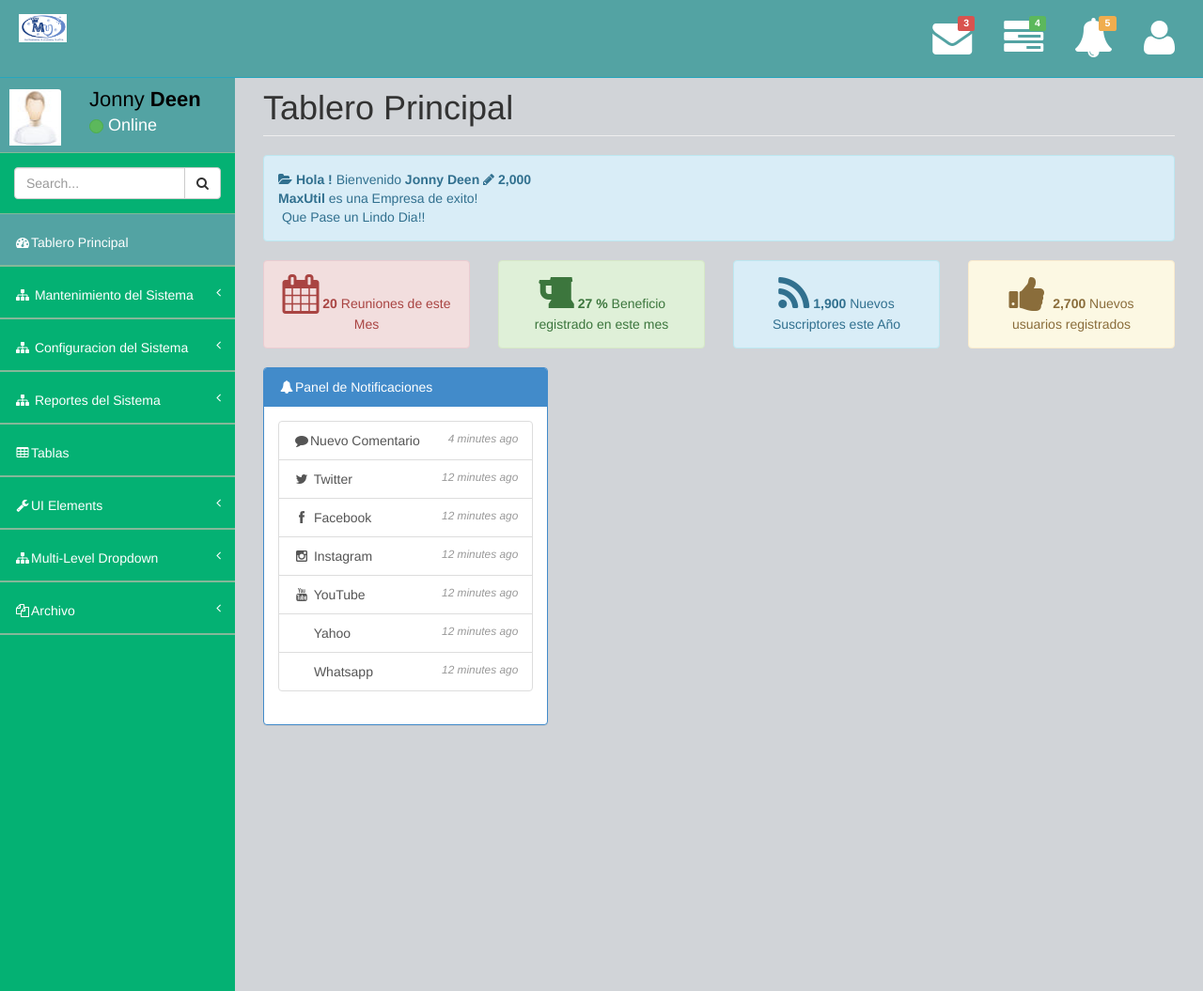
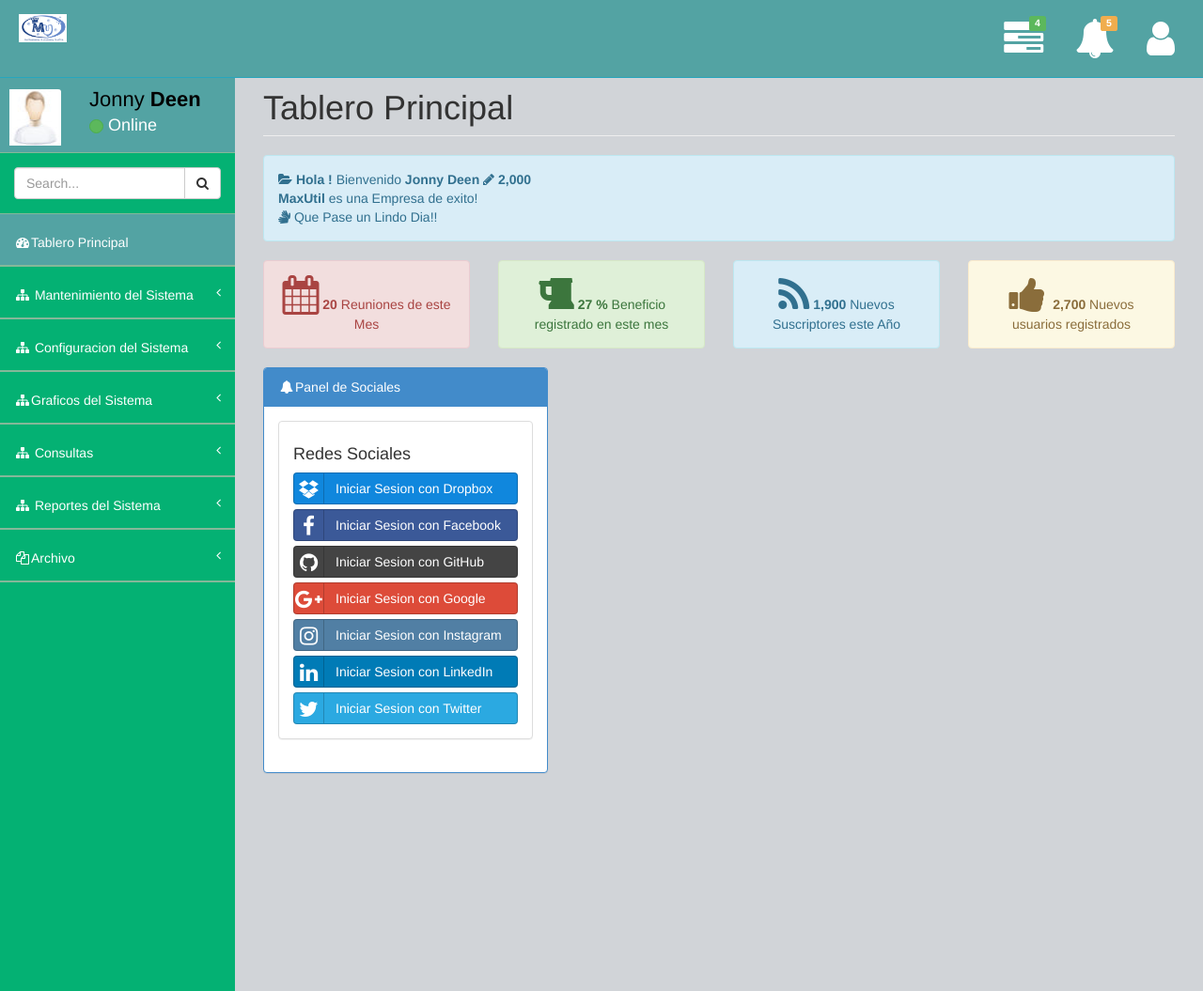
Before and after one commit to SRNelsonR/ProyectoPOO, a PHP site: page /formularios/administrador.php in a window 1280 px wide. Shown: the whole page at 94% size. Run offline with PHP 8.4, Linux system fonts and the light colour scheme; some libraries are stand-ins or nearby versions.

Commit message:
menu principal administrador

```diff
--- a/Sistema/formularios/administrador.php
+++ b/Sistema/formularios/administrador.php
@@ -11,7 +11,9 @@
     <link href="../css/style.css" rel="stylesheet" />
     <link href="../css/main-style.css" rel="stylesheet" />
     <!-- Page-Level CSS -->
-    <link href="assets/plugins/morris/morris-0.4.3.min.css" rel="stylesheet" />
+    <link href="../css/plugins/morris/morris-0.4.3.min.css" rel="stylesheet" />
+    <link href="../css/plugins/social-buttons/social-buttons.css" rel="stylesheet" />
+
    </head>
 <body>
     <!--  wrapper -->
@@ -34,58 +36,6 @@
             <!-- navbar-top-links -->
             <ul class="nav navbar-top-links navbar-right">
                 <!-- main dropdown -->
-                <li class="dropdown">
-                    <a class="dropdown-toggle" data-toggle="dropdown" href="#">
-                        <span class="top-label label label-danger">3</span><i class="fa fa-envelope fa-3x"></i>
-                    </a>
-                    <!-- dropdown-messages -->
-                    <ul class="dropdown-menu dropdown-messages">
-                        <li>
-                            <a href="#">
-                                <div>
-                                    <strong><span class=" label label-danger">Andrew Smith</span></strong>
-                                    <span class="pull-right text-muted">
-                                        <em>Yesterday</em>
-                                    </span>
-                                </div>
-                                <div>Lorem ipsum dolor sit amet, consectetur adipiscing elit. Pellentesque eleifend...</div>
-                            </a>
-                        </li>
-                        <li class="divider"></li>
-                        <li>
-                            <a href="#">
-                                <div>
-                                    <strong><span class=" label label-info">Jonney Depp</span></strong>
-                                    <span class="pull-right text-muted">
-                                        <em>Yesterday</em>
-                                    </span>
-                                </div>
-                                <div>Lorem ipsum dolor sit amet, consectetur adipiscing elit. Pellentesque eleifend...</div>
-                            </a>
-                        </li>
-                        <li class="divider"></li>
-                        <li>
-                            <a href="#">
-                                <div>
-                                    <strong><span class=" label label-success">Jonney Depp</span></strong>
-                                    <span class="pull-right text-muted">
-                                        <em>Yesterday</em>
-                                    </span>
-                                </div>
-                                <div>Lorem ipsum dolor sit amet, consectetur adipiscing elit. Pellentesque eleifend...</div>
-                            </a>
-                        </li>
-                        <li class="divider"></li>
-                        <li>
-                            <a class="text-center" href="#">
-                                <strong>Read All Messages</strong>
-                                <i class="fa fa-angle-right"></i>
-                            </a>
-                        </li>
-                    </ul>
-                    <!-- end dropdown-messages -->
-                </li>
-
                 <li class="dropdown">
                     <a class="dropdown-toggle" data-toggle="dropdown" href="#">
                         <span class="top-label label label-success">4</span>  <i class="fa fa-tasks fa-3x"></i>
@@ -290,25 +240,25 @@
                         <a href="#"><i class="fa fa-sitemap fa-fw"></i> Mantenimiento del Sistema<span class="fa arrow"></span></a>
                         <ul class="nav nav-second-level">
                             <li>
-                                <a href="../class/forms.html">Productos</a>
+                                <a href="../class/forms.php">Productos</a>
                             </li>
                             <li>
-                                <a href="../class/forms1.html">Clientes</a>
+                                <a href="../class/forms1.php">Clientes</a>
                             </li>
                             <li>
-                                <a href="../class/forms2.html">Empleados</a>
+                                <a href="../class/forms2.php">Empleados</a>
                             </li>
                             <li>
-                                <a href="../class/forms3.html">Laboratorios</a>
+                                <a href="../class/forms3.php">Laboratorios</a>
                             </li>
                             <li>
-                                <a href="../class/forms4.html">Presentaciones</a>
+                                <a href="../class/forms4.php">Presentaciones</a>
                             </li>
                             <li>
-                                <a href="../class/forms5.html">Dolencias</a>
+                                <a href="../class/forms5.php">Dolencias</a>
                             </li>
                             <li>
-                                <a href="../class/forms6.html">Estados</a>
+                                <a href="../class/forms6.php">Estados</a>
                             </li>
                         </ul>
                         <!-- second-level-items -->
@@ -317,10 +267,31 @@
                         <a href="#"><i class="fa fa-sitemap fa-fw"></i> Configuracion del Sistema<span class="fa arrow"></span></a>
                         <ul class="nav nav-second-level">
                             <li>
-                                <a href="flot.html">Flot Charts</a>
+                                <a href="../class/forms7.html">Configuracion del ISV</a>
+                            </li>
+                        </ul>
+                        <!-- second-level-items -->
                     </li>
                     <li>
-                                <a href="morris.html">Morris Charts</a>
+                        <a href="#"><i class="fa fa-sitemap fa-fw"></i>Graficos del Sistema<span class="fa arrow"></span></a>
+                        <ul class="nav nav-second-level">
+                            <li>
+                                <a href="../class/morris.html">Ir a Graficos</a>
+                            </li>
+                        </ul>
+                        <!-- second-level-items -->
+                    </li>
+                    <li>
+                        <a href="#"><i class="fa fa-sitemap fa-fw"></i> Consultas<span class="fa arrow"></span></a>
+                        <ul class="nav nav-second-level">
+                            <li>
+                                <a href="../class/tables.html">Precio Productos</a>
+                            </li>
+                            <li>
+                                <a href="../class/tables1.html">Productos Inexistentes</a>
+                            </li>
+                            <li>
+                                <a href="../class/tables2.html">Productos por Dolencia</a>
                             </li>
                         </ul>
                         <!-- second-level-items -->
@@ -329,66 +300,10 @@
                         <a href="#"><i class="fa fa-sitemap fa-fw"></i> Reportes del Sistema<span class="fa arrow"></span></a>
                         <ul class="nav nav-second-level">
                             <li>
-                                <a href="flot.html">Listado de Productos</a>
+                                <a href="../class/flot.html">Listado de Productos</a>
                             </li>
                             <li>
-                                <a href="morris.html">Listado de Clientes</a>
-                            </li>
-                        </ul>
-                        <!-- second-level-items -->
-                    </li>
-
-                    <li>
-                        <a href="../class/tables.html"><i class="fa fa-table fa-fw"></i>Tablas</a>
-                    </li>
-
-                    <li>
-                        <a href="#"><i class="fa fa-wrench fa-fw"></i>UI Elements<span class="fa arrow"></span></a>
-                        <ul class="nav nav-second-level">
-                            <li>
-                                <a href="panels-wells.html">Panels and Wells</a>
-                            </li>
-                            <li>
-                                <a href="buttons.html">Buttons</a>
-                            </li>
-                            <li>
-                                <a href="notifications.html">Notifications</a>
-                            </li>
-                            <li>
-                                <a href="typography.html">Typography</a>
-                            </li>
-                            <li>
-                                <a href="grid.html">Grid</a>
-                            </li>
-                        </ul>
-                        <!-- second-level-items -->
-                    </li>
-                    <li>
-                        <a href="#"><i class="fa fa-sitemap fa-fw"></i>Multi-Level Dropdown<span class="fa arrow"></span></a>
-                        <ul class="nav nav-second-level">
-                            <li>
-                                <a href="#">Second Level Item</a>
-                            </li>
-                            <li>
-                                <a href="#">Second Level Item</a>
-                            </li>
-                            <li>
-                                <a href="#">Third Level <span class="fa arrow"></span></a>
-                                <ul class="nav nav-third-level">
-                                    <li>
-                                        <a href="#">Third Level Item</a>
-                                    </li>
-                                    <li>
-                                        <a href="#">Third Level Item</a>
-                                    </li>
-                                    <li>
-                                        <a href="#">Third Level Item</a>
-                                    </li>
-                                    <li>
-                                        <a href="#">Third Level Item</a>
-                                    </li>
-                                </ul>
-                                <!-- third-level-items -->
+                                <a href="../class/morris.html">Listado de Clientes</a>
                             </li>
                         </ul>
                         <!-- second-level-items -->
@@ -465,46 +380,42 @@
                     <!-- Notifications-->
                     <div class="panel panel-primary">
                         <div class="panel-heading">
-                            <i class="fa fa-bell fa-fw"></i>Panel de Notificaciones
+                            <i class="fa fa-bell fa-fw"></i>Panel de Sociales
                             </div>
 
                                 <div class="panel-body">
                                     <div class="list-group">
-                                <a href="#" class="list-group-item">
-                                    <i class="fa fa-comment fa-fw"></i>Nuevo Comentario
-                                    <span class="pull-right text-muted small"><em>4 minutes ago</em>
-                                    </span>
+                                            <!-- Social Buttons-->
+                                <div class="panel panel-default">
+                                    <div class="panel-body">
+                                        <h4>Redes Sociales</h4>
+                                        <a class="btn btn-block btn-social btn-dropbox" href="https://www.dropbox.com/" >
+                                            <i class="fa fa-dropbox"></i> Iniciar Sesion con Dropbox
                                         </a>
-                                <a href="https://twitter.com/?lang=es" class="list-group-item">
-                                    <i class="fa fa-twitter fa-fw"></i> Twitter
-                                    <span class="pull-right text-muted small"><em>12 minutes ago</em>
-                                    </span>
+                                        <a class="btn btn-block btn-social btn-facebook" href="https://www.facebook.com/">
+                                            <i class="fa fa-facebook"></i> Iniciar Sesion con Facebook
                                         </a>
-                                <a href="https://www.facebook.com/" class="list-group-item">
-                                    <i class="fa fa-facebook fa-fw" ></i> Facebook
-                                    <span class="pull-right text-muted small"><em>12 minutes ago</em>
-                                    </span>
+
+                                        <a class="btn btn-block btn-social btn-github" href="https://www.github.com/">
+                                            <i class="fa fa-github"></i> Iniciar Sesion con GitHub
                                         </a>
-                                <a href="https://www.instagram.com/?hl=es" class="list-group-item">
-                                    <i class="fa fa-instagram fa-fw" ></i> Instagram
-                                    <span class="pull-right text-muted small"><em>12 minutes ago</em>
-                                    </span>
+                                        <a class="btn btn-block btn-social btn-google-plus" href="https://www.google.com/">
+                                            <i class="fa fa-google-plus"></i> Iniciar Sesion con Google
                                         </a>
-                                 <a href="https://www.youtube.com/" class="list-group-item">
-                                    <i class="fa fa-youtube fa-fw" ></i> YouTube
-                                    <span class="pull-right text-muted small"><em>12 minutes ago</em>
-                                    </span>
+                                        <a class="btn btn-block btn-social btn-instagram" href="https://www.instagram.com/">
+                                            <i class="fa fa-instagram"></i> Iniciar Sesion con Instagram
                                         </a>
-                                 <a href="https://espanol.yahoo.com/" class="list-group-item">
-                                    <i class="fa fa-yahoo fa-fw" ></i> Yahoo
-                                    <span class="pull-right text-muted small"><em>12 minutes ago</em>
-                                    </span>
+                                        <a class="btn btn-block btn-social btn-linkedin" href="https://www.linkedin.com/">
+                                            <i class="fa fa-linkedin"></i> Iniciar Sesion con LinkedIn
                                         </a>
-                                <a href="https://web.whatsapp.com/" class="list-group-item">
-                                    <i class="fa fa-whatsapp fa-fw" ></i> Whatsapp
-                                    <span class="pull-right text-muted small"><em>12 minutes ago</em>
-                                    </span>
+
+                                        <a class="btn btn-block btn-social btn-twitter" href="https://twitter.com/">
+                                            <i class="fa fa-twitter"></i> Iniciar Sesion con Twitter
                                         </a>
+                                    </div>
+                                </div>
+                                  <!-- Social Buttons-->
+                            </div>
                             </div>
                         </div>
                     </div>
@@ -512,7 +423,6 @@
                 </div>
         <!-- end page-wrapper -->
              </div>
-
     </div>
     <!-- end wrapper -->
 
```
Lines whose indentation alone changed are shown as unchanged.
